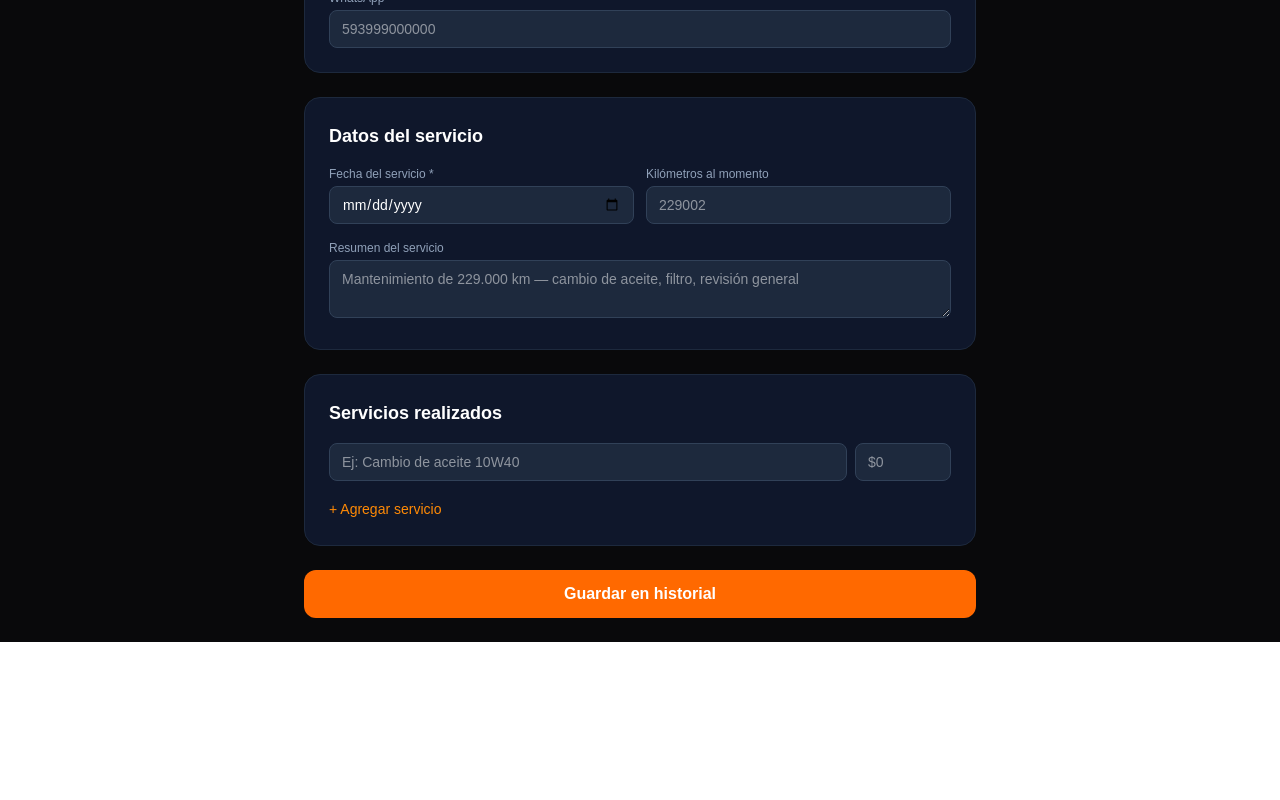
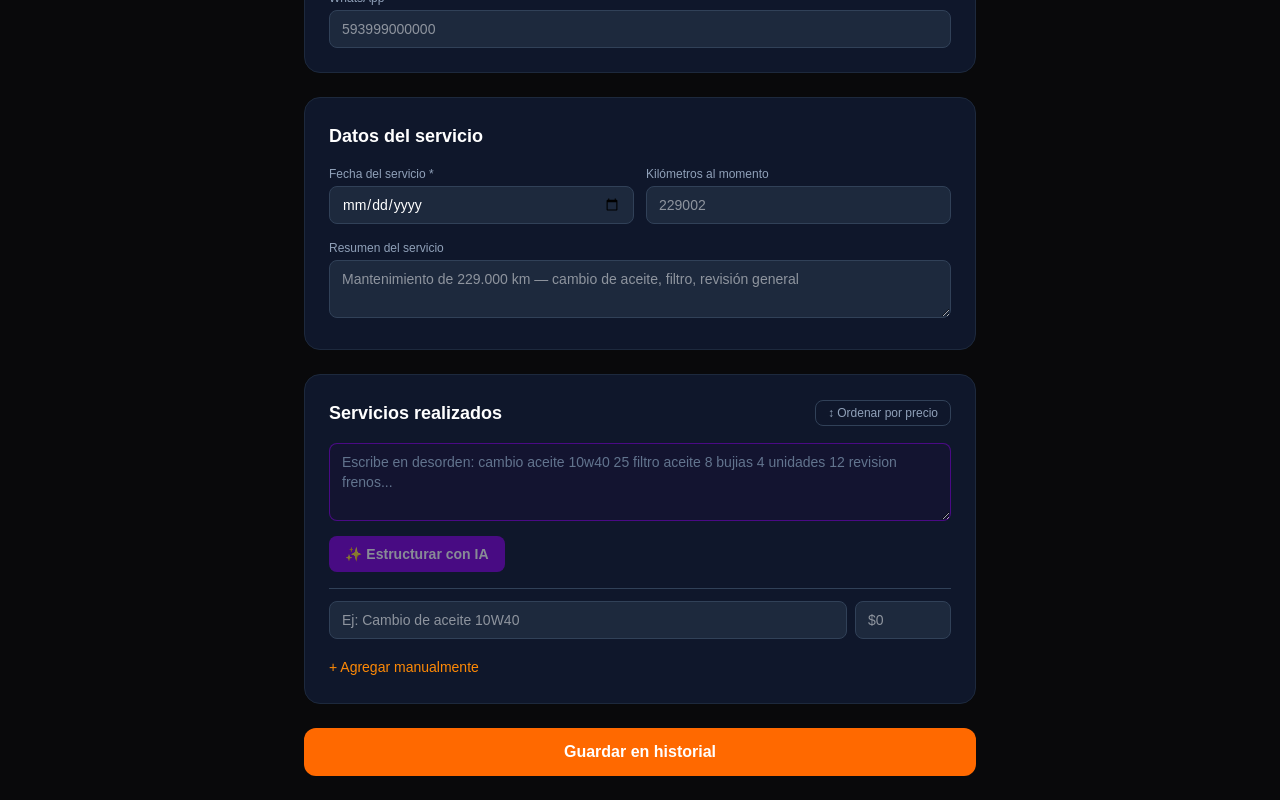
Before and after one commit to josulopez961-bot/taller-mvp, a Next.js app: page /admin/history/new in a window 1280 px wide. Shown: the part 524-1324 px from the top of the page. Before the commit the page ends 1166 px from the top, so only its background shows below. Built offline with nearby package versions, Linux system fonts and the light colour scheme.

Commit message:
feat: IA + ordenar en formulario de historial anterior

```diff
--- a/app/admin/history/new/page.tsx
+++ b/app/admin/history/new/page.tsx
@@ -27,6 +27,8 @@ function NewHistoryForm() {
   const [km, setKm] = useState("");
   const [summary, setSummary] = useState("");
   const [items, setItems] = useState<ServiceItem[]>([{ description: "", price: "" }]);
+  const [rawText, setRawText] = useState("");
+  const [parsing, setParsing] = useState(false);
 
   function addItem() {
     setItems((prev) => [...prev, { description: "", price: "" }]);
@@ -38,6 +40,32 @@ function NewHistoryForm() {
 
   function updateItem(idx: number, field: keyof ServiceItem, value: string) {
     setItems((prev) => prev.map((item, i) => i === idx ? { ...item, [field]: value } : item));
+  }
+
+  function sortItems() {
+    setItems((prev) => [...prev].sort((a, b) => (Number(b.price) || 0) - (Number(a.price) || 0)));
+  }
+
+  async function parseWithAI() {
+    if (!rawText.trim()) return;
+    setParsing(true);
+    try {
+      const res = await fetch("/api/admin/ai-parse-history", {
+        method: "POST",
+        headers: { "Content-Type": "application/json" },
+        body: JSON.stringify({ rawText }),
+      });
+      const data = await res.json();
+      if (!res.ok) { alert(data.error || "Error con IA"); return; }
+      if (data.items?.length > 0) {
+        setItems(data.items);
+        setRawText("");
+      }
+    } catch {
+      alert("Error al conectar con IA");
+    } finally {
+      setParsing(false);
+    }
   }
 
   const total = items.reduce((sum, i) => sum + (Number(i.price) || 0), 0);
@@ -171,9 +199,32 @@ function NewHistoryForm() {
 
         {/* Servicios realizados */}
         <section className="rounded-2xl border border-slate-800 bg-slate-900 p-6 space-y-4">
-          <h2 className="font-semibold text-white text-lg">Servicios realizados</h2>
+          <div className="flex items-center justify-between">
+            <h2 className="font-semibold text-white text-lg">Servicios realizados</h2>
+            <button onClick={sortItems} className="text-xs text-slate-400 hover:text-white border border-slate-700 rounded-lg px-3 py-1">
+              ↕ Ordenar por precio
+            </button>
+          </div>
 
+          {/* Textarea IA */}
           <div className="space-y-2">
+            <textarea
+              value={rawText}
+              onChange={(e) => setRawText(e.target.value)}
+              placeholder="Escribe en desorden: cambio aceite 10w40 25 filtro aceite 8 bujias 4 unidades 12 revision frenos..."
+              rows={3}
+              className="w-full rounded-lg border border-purple-700/50 bg-purple-950/10 px-3 py-2 text-white text-sm outline-none focus:border-purple-500 placeholder-slate-500"
+            />
+            <button
+              onClick={parseWithAI}
+              disabled={parsing || !rawText.trim()}
+              className="rounded-lg bg-purple-700 hover:bg-purple-600 px-4 py-2 text-sm font-semibold text-white disabled:opacity-50"
+            >
+              {parsing ? "Procesando..." : "✨ Estructurar con IA"}
+            </button>
+          </div>
+
+          <div className="border-t border-slate-700 pt-3 space-y-2">
             {items.map((item, idx) => (
               <div key={idx} className="flex gap-2">
                 <input
@@ -196,7 +247,7 @@ function NewHistoryForm() {
             ))}
           </div>
 
-          <button onClick={addItem} className="text-sm text-orange-400 hover:text-orange-300">+ Agregar servicio</button>
+          <button onClick={addItem} className="text-sm text-orange-400 hover:text-orange-300">+ Agregar manualmente</button>
 
           {total > 0 && (
             <div className="flex justify-between items-center pt-2 border-t border-slate-700">
--- /dev/null
+++ b/app/api/admin/ai-parse-history/route.ts
@@ -0,0 +1,53 @@
+import { NextResponse } from "next/server";
+import OpenAI from "openai";
+
+const openai = new OpenAI({ apiKey: process.env.OPENAI_API_KEY });
+
+export async function POST(req: Request) {
+  try {
+    const { rawText } = await req.json();
+
+    if (!rawText || typeof rawText !== "string" || rawText.trim().length < 3) {
+      return NextResponse.json({ error: "Texto vacío" }, { status: 400 });
+    }
+
+    const prompt = `Eres un asistente para un taller mecánico. El mecánico describe servicios realizados en un vehículo. Convierte el texto en una lista limpia de servicios con su precio.
+
+Texto: "${rawText.trim()}"
+
+Reglas:
+- description: nombre limpio y profesional del servicio o pieza
+- price: precio si se menciona, sino 0
+- Ordena de mayor a menor precio
+
+Devuelve SOLO un array JSON válido, sin texto extra:
+[{"description":"Cambio de aceite 10W40","price":25}]`;
+
+    const completion = await openai.chat.completions.create({
+      model: "gpt-4o-mini",
+      messages: [{ role: "user", content: prompt }],
+      temperature: 0.2,
+      max_tokens: 600,
+    });
+
+    const content = completion.choices[0]?.message?.content?.trim() ?? "";
+    const jsonMatch = content.match(/\[[\s\S]*\]/);
+    if (!jsonMatch) {
+      return NextResponse.json({ error: "No se pudo interpretar el texto" }, { status: 422 });
+    }
+
+    const items = JSON.parse(jsonMatch[0]);
+    if (!Array.isArray(items)) {
+      return NextResponse.json({ error: "Respuesta inválida" }, { status: 422 });
+    }
+
+    const clean = items
+      .map((i: any) => ({ description: String(i.description || "").trim(), price: String(Number(i.price) || 0) }))
+      .filter((i) => i.description.length > 0);
+
+    return NextResponse.json({ items: clean });
+  } catch (error) {
+    console.error("AI_PARSE_HISTORY_ERROR", error);
+    return NextResponse.json({ error: "Error al procesar con IA" }, { status: 500 });
+  }
+}
```
